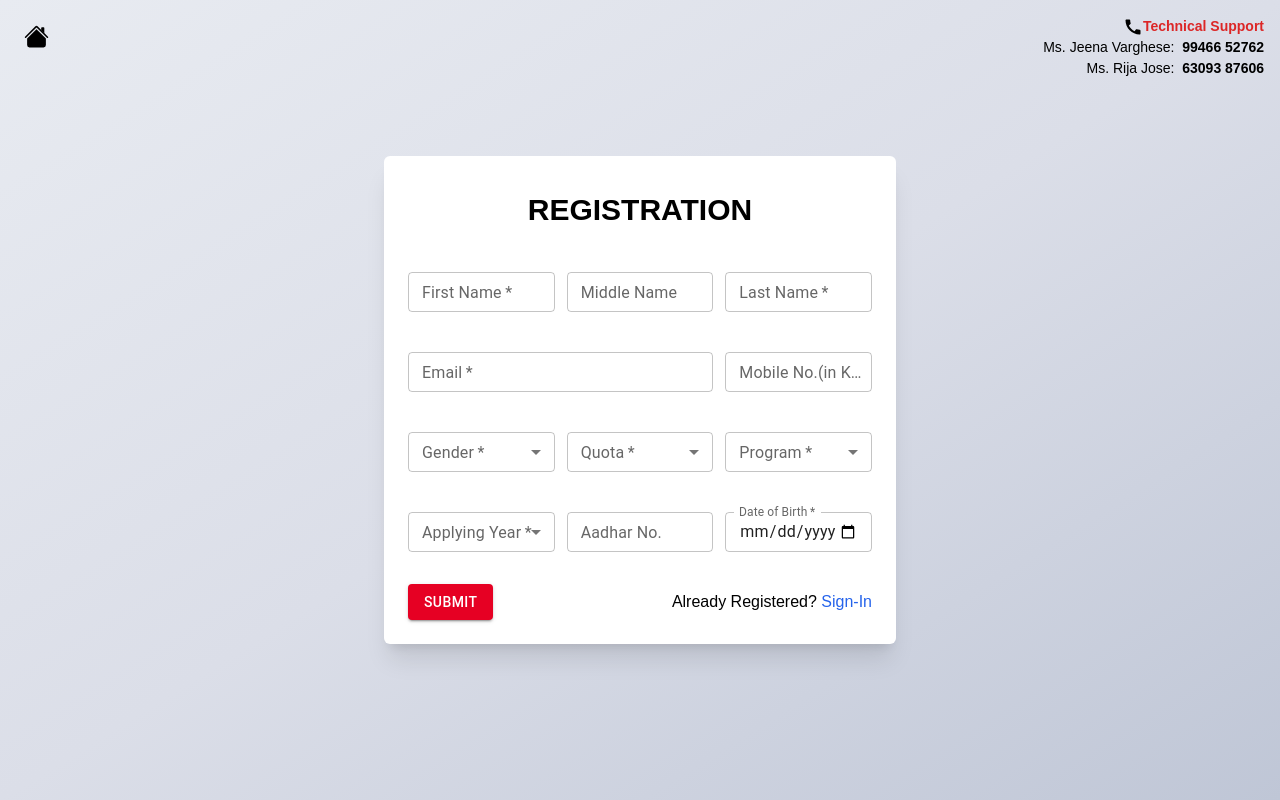
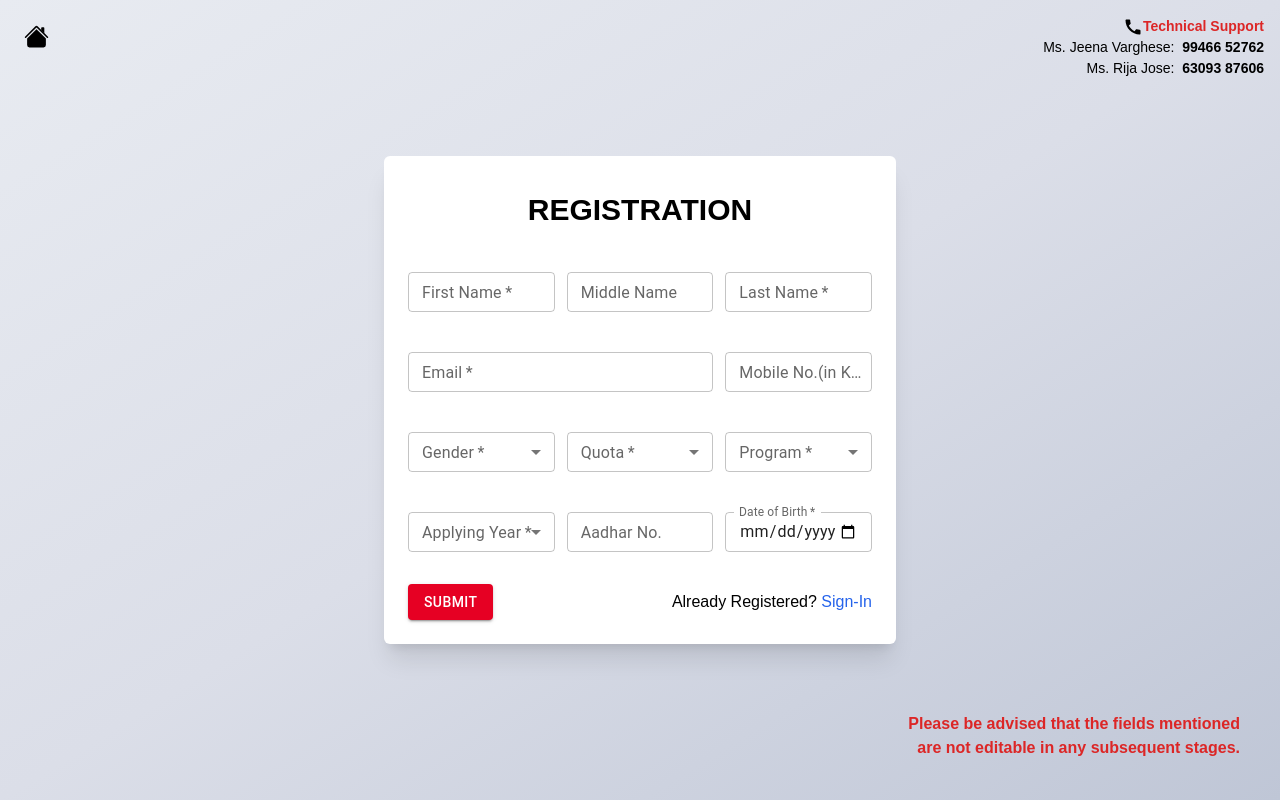
Before and after one commit to Cloud-Tech-Team/ams-front-final, a React (Create React App) app: page /register in a window 1280 px wide. Built offline with nearby package versions, Linux system fonts and the light colour scheme.

Commit message:
feat:add warning

```diff
--- a/src/Register.js
+++ b/src/Register.js
@@ -242,6 +242,7 @@ function Register() {
           </p>
         </div>
       </div>
+      <p className="absolute bottom-10 right-10 text-red-600 font-bold text-right">Please be advised that the fields mentioned <br /> are not editable in any subsequent stages.</p>
     </div>
   );
 }
```
